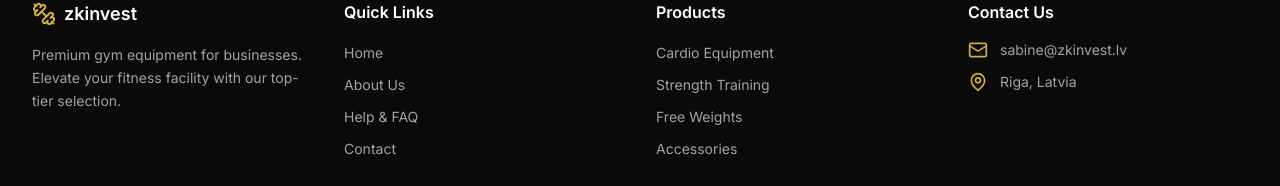
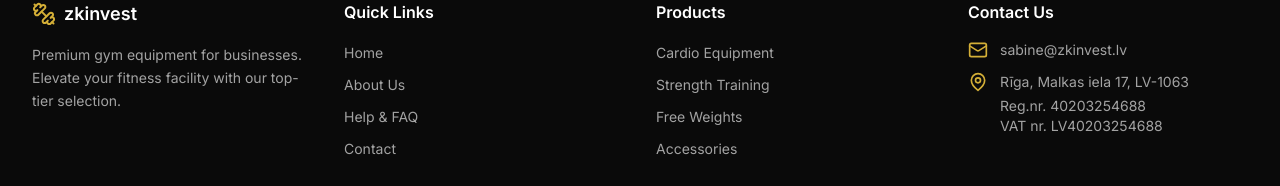
Before and after one commit to domenaks/zkinvest, a React (Vite) app: page / in a window 1280 px wide. Shown: the part 2442-2628 px from the top of the page. Built offline with nearby package versions, Linux system fonts and the light colour scheme.

Commit message:
Add company details to footer

```diff
--- a/src/components/Footer.jsx
+++ b/src/components/Footer.jsx
@@ -48,7 +48,11 @@ const Footer = () => {
                             </li>
                             <li className="flex items-start gap-3">
                                 <MapPin className="h-5 w-5 text-primary shrink-0" />
-                                <span className="text-slate-400 text-sm">Riga, Latvia</span>
+                                <div className="text-slate-400 text-sm">
+                                    <p>Rīga, Malkas iela 17, LV-1063</p>
+                                    <p className="mt-1">Reg.nr. 40203254688</p>
+                                    <p>VAT nr. LV40203254688</p>
+                                </div>
                             </li>
                         </ul>
                     </div>
```
